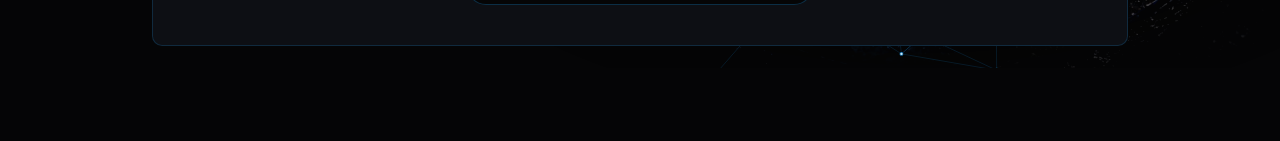
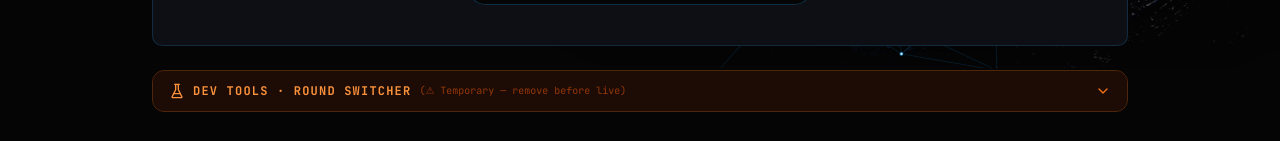
Before and after one commit to Abhyoday-001/Bigboss, a React (Vite) app: page /dashboard in a window 1280 px wide. Shown: the part 732-873 px from the top of the page. Before the commit the page ends 810 px from the top, so only its background shows below. Built offline with nearby package versions, Linux system fonts and the light colour scheme; no server answers.

Commit message:
feat: add participant dashboard page, demo round switcher, and sync navigator components

```diff
--- a/src/participant/components/DemoRoundSwitcher.tsx
+++ b/src/participant/components/DemoRoundSwitcher.tsx
@@ -77,6 +77,7 @@ export const DemoRoundSwitcher: React.FC = () => {
 
   const handleSelectRound = (option: RoundOption) => {
     setPhase(option.phase);
+    navigate(option.route);
   };
 
   const handleResetToRound0 = () => {
--- a/src/participant/components/ParticipantSyncNavigator.tsx
+++ b/src/participant/components/ParticipantSyncNavigator.tsx
@@ -1,32 +1,7 @@
 import React, { useEffect } from 'react';
 import { useNavigate, useLocation } from 'react-router-dom';
 import { useEventPhase } from '../../shared/hooks/useEventPhase';
-
-// Routes that participants are always allowed to be on
-const PARTICIPANT_SAFE_ROUTES = ['/', '/landing', '/home', '/dashboard', '/login'];
-
-// Round routes that participants should NOT be able to access directly (frontend-only guard)
-const ROUND_ROUTES = [
-  '/round-0',
-  '/round-1',
-  '/round-2',
-  '/round-2-captaincy',
-  '/round-2-secret-task',
-  '/round-2-nominations',
-  '/round-3',
-  '/round-3-immunity',
-  '/round-3-voting',
-  '/round-3-eviction',
-  '/round-4',
-  '/round-4-features',
-  '/round-4-submission',
-  '/final-results',
-  '/secret-mission',
-  '/nomination-status',
-  '/immunity-challenge',
-  '/voting',
-  '/eviction-reveal',
-];
+import { PHASE_CONFIG } from '../../shared/state-machine/eventPhases';
 
 export const ParticipantSyncNavigator: React.FC = () => {
   const { currentPhase } = useEventPhase();
@@ -37,14 +12,22 @@ export const ParticipantSyncNavigator: React.FC = () => {
     // Never interfere with Admin routes
     if (location.pathname.startsWith('/admin')) return;
 
-    // If a participant manually navigates to a round URL, bounce them back to dashboard.
-    // Rounds are only accessible once backend integration is live.
-    const isOnRoundRoute = ROUND_ROUTES.some((r) => location.pathname === r);
-    if (isOnRoundRoute) {
+    const meta = PHASE_CONFIG[currentPhase];
+    if (!meta) return;
+
+    // Only redirect to dashboard when phase is truly pre-event (LOGIN / LANDING)
+    // and the participant is somehow on a round page
+    const isPreEvent = currentPhase === 'LOGIN' || currentPhase === 'LANDING';
+    const isOnRootOrDashboard =
+      location.pathname === '/' ||
+      location.pathname === '/dashboard' ||
+      location.pathname === '/landing' ||
+      location.pathname === '/home';
+
+    if (isPreEvent && !isOnRootOrDashboard) {
       navigate('/dashboard', { replace: true });
     }
-  }, [location.pathname, navigate]);
+  }, [currentPhase, location.pathname, navigate]);
 
-  // Silent — no UI, no popups
   return null;
 };
--- a/src/participant/pages/DashboardPage.tsx
+++ b/src/participant/pages/DashboardPage.tsx
@@ -1,4 +1,4 @@
-import React from 'react';
+import React, { useState } from 'react';
 import { useAuth } from '../../shared/hooks/useAuth';
 import { useEventPhase } from '../../shared/hooks/useEventPhase';
 import { ParticipantNavbar } from '../components/ParticipantNavbar';
@@ -6,6 +6,7 @@ import { NeuronNetworkBackground } from '../components/NeuronNetworkBackground';
 import { RoundStatusBadge } from '../../shared/components/RoundStatusBadge';
 import { TimerCountdown } from '../../shared/components/TimerCountdown';
 import { AmbientEyeBackground } from '../../shared/components/AmbientEyeBackground';
+import { DemoRoundSwitcher } from '../components/DemoRoundSwitcher';
 import {
   Crown,
   ShieldAlert,
@@ -13,11 +14,15 @@ import {
   UserCheck,
   Radio,
   Clock,
+  FlaskConical,
+  ChevronDown,
+  ChevronUp,
 } from 'lucide-react';
 
 export const DashboardPage: React.FC = () => {
   const { team } = useAuth();
   const { currentMetadata, targetEndTime } = useEventPhase();
+  const [isDevOpen, setIsDevOpen] = useState(false);
 
   return (
     <div className="min-h-screen bg-bg-primary text-text-primary flex flex-col relative overflow-hidden">
@@ -114,6 +119,34 @@ export const DashboardPage: React.FC = () => {
             <span>Listening for Control Room broadcast...</span>
           </div>
         </div>
+
+        {/* ── DEV TOGGLE: Remove before live event ── */}
+        <div className="rounded-xl border border-orange-500/30 overflow-hidden">
+          <button
+            type="button"
+            onClick={() => setIsDevOpen((p) => !p)}
+            className="w-full flex items-center justify-between px-4 py-3 bg-orange-950/40 hover:bg-orange-900/30 transition-all cursor-pointer"
+          >
+            <div className="flex items-center gap-2">
+              <FlaskConical className="w-4 h-4 text-orange-400" />
+              <span className="text-xs font-mono font-bold text-orange-400 uppercase tracking-widest">
+                Dev Tools · Round Switcher
+              </span>
+              <span className="text-[10px] font-mono text-orange-600/60 hidden sm:inline">
+                (⚠ Temporary — remove before live)
+              </span>
+            </div>
+            {isDevOpen
+              ? <ChevronUp className="w-4 h-4 text-orange-500" />
+              : <ChevronDown className="w-4 h-4 text-orange-500" />
+            }
+          </button>
+          {isDevOpen && (
+            <div className="p-3 border-t border-orange-500/20 bg-orange-950/20">
+              <DemoRoundSwitcher />
+            </div>
+          )}
+        </div>
       </main>
     </div>
   );
```
